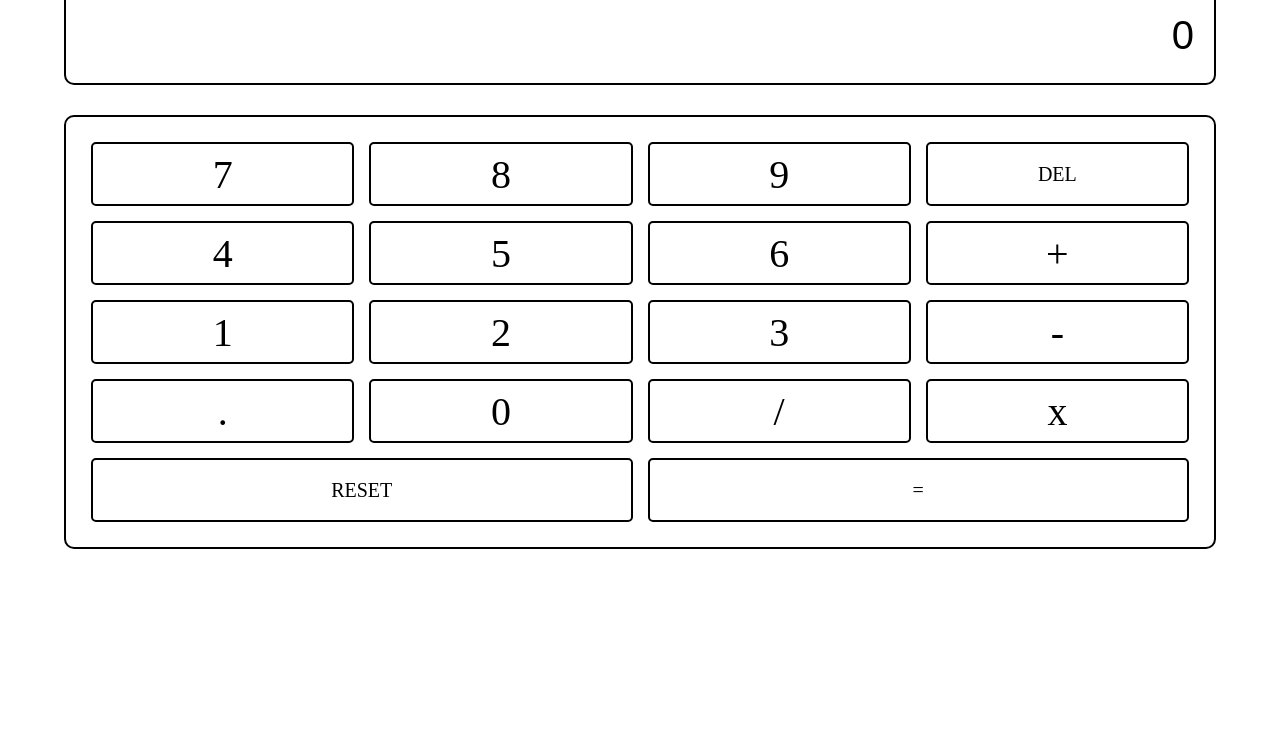
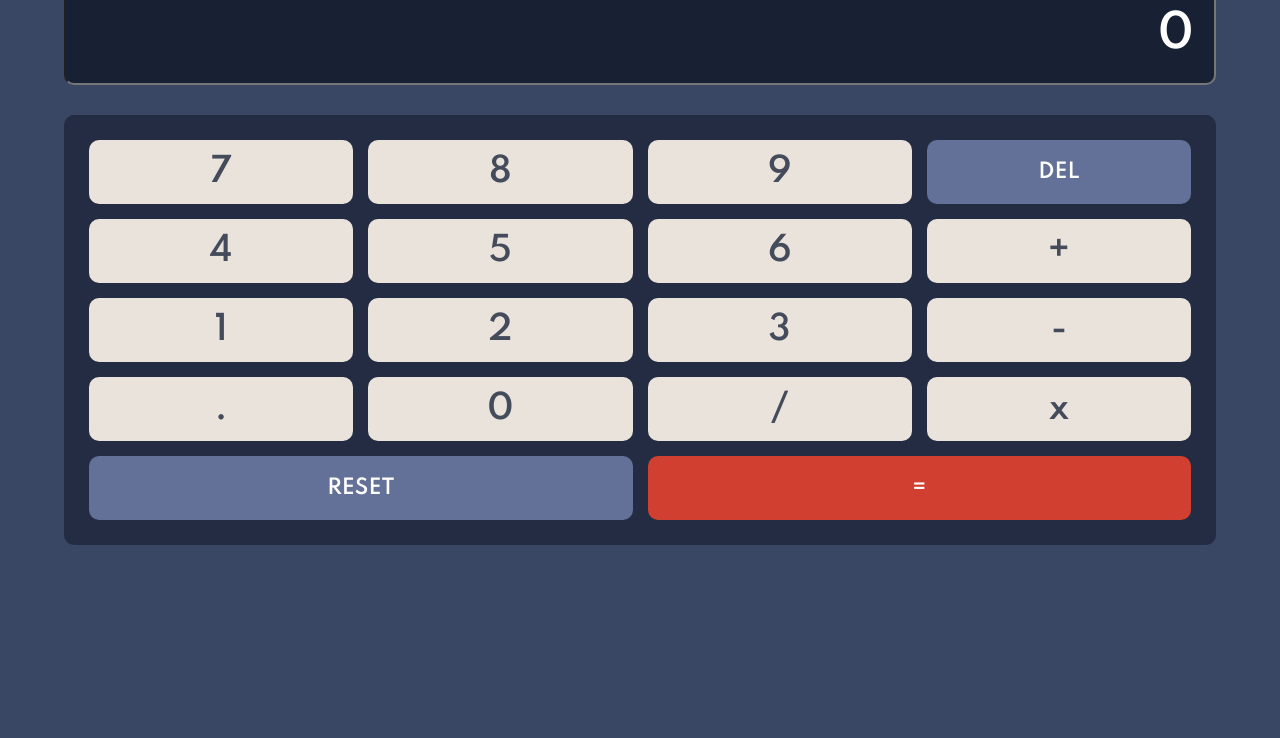
Before and after one commit to Omarsan-av/calculator, a plain HTML site: page index.html in a window 1280 px wide. Shown: the part 62-800 px from the top of the page. Drawn offline with Linux system fonts and the light colour scheme.

Commit message:
se agregan estilos

```diff
--- a/css/styles.css
+++ b/css/styles.css
@@ -11,6 +11,8 @@ html
 
 body
 {
+   font-family: 'Spartan', sans-serif;
+   background-color: #3a4764;
    font-size: 40rem;
    width: 100%;
    height: 100vh;
@@ -39,20 +41,22 @@ header
 
 .results input
 {
+   font-family: 'Spartan', sans-serif;
+   background-color: #182034;
+   color: white;
    padding: 0 20px;
    width: 100%;
    height: 100px;
-   border: 2px solid black;
    border-radius: 10px;
    text-align: end;
    box-sizing: border-box;
-   font-size: 40rem;
+   font-size: 45rem;
    outline: none;
 }
 
 ::placeholder
 {
-   color: black;
+   color: white;
 }
 
 /* .calculator
@@ -70,11 +74,11 @@ header
 
 .calculator
 {
+   background-color: #232c43;
    display: grid;
    grid-template: repeat(5, 64px) / repeat(4, 1fr);
    gap: 15px;
    padding: 25px;
-   border: 2px solid black;
    border-radius: 10px;
    margin: 30px auto;
 }
@@ -84,6 +88,17 @@ header
    grid-column: 1 / 3;
 }
 
+.key.btn
+{
+   background-color: #637097;
+   color: white;
+}
+
+.key.btn.total
+{
+   background-color: #d03f2f;
+}
+
 .total
 {
    grid-column: 3 / 5;
@@ -91,8 +106,10 @@ header
 
 .key
 {
-   border: 2px solid black;
-   border-radius: 5px;
+   font-size: 33rem;
+   background-color: #eae3dc;
+   color: #444b5a;
+   border-radius: 10px;
    display: grid;
    place-content: center;
 }
--- a/index.html
+++ b/index.html
@@ -5,6 +5,9 @@
       <meta http-equiv="X-UA-Compatible" content="IE=edge">
       <meta name="viewport" content="width=device-width, initial-scale=1.0">
       <title>Calculator</title>
+      <link rel="preconnect" href="https://fonts.googleapis.com">
+      <link rel="preconnect" href="https://fonts.gstatic.com" crossorigin>
+      <link href="https://fonts.googleapis.com/css2?family=Spartan:wght@600&display=swap" rel="stylesheet">
       <link rel="stylesheet" href="css/styles.css">
    </head>
    <body>
```
